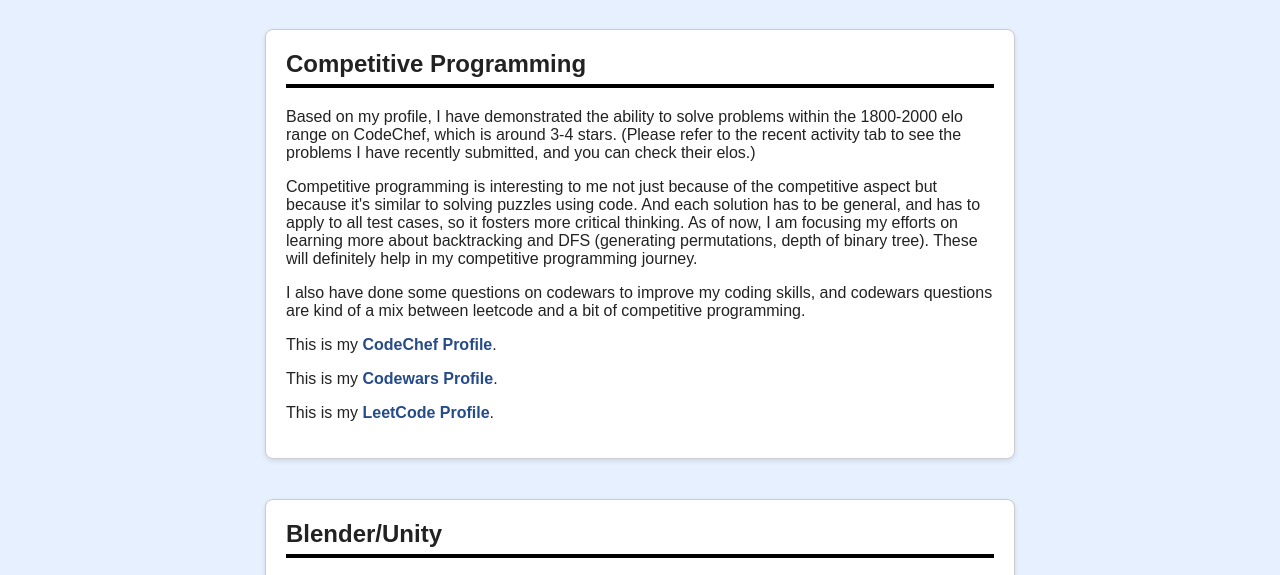
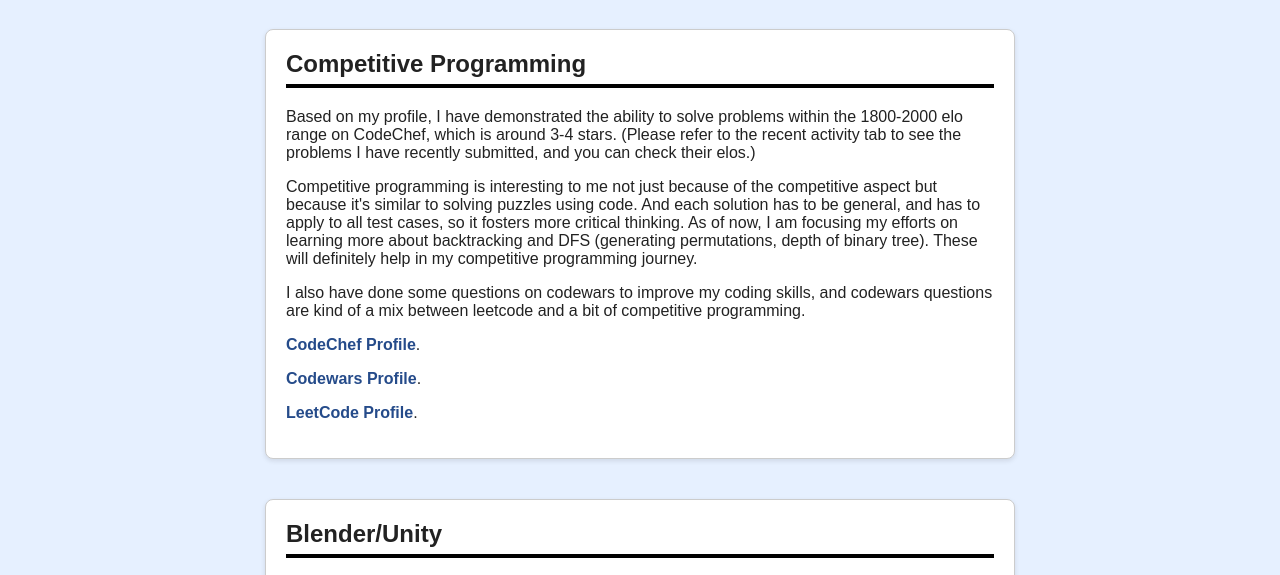
Before and after one commit to pondranath/O.J., a plain HTML site: page personal-projects.html in a window 1280 px wide. Shown: the part 173-748 px from the top of the page. Drawn offline with Linux system fonts and the light colour scheme.

Commit message:
Update personal-projects.html

```diff
--- a/personal-projects.html
+++ b/personal-projects.html
@@ -118,9 +118,9 @@
       <p>
         I also have done some questions on codewars to improve my coding skills, and codewars questions are kind of a mix between leetcode and a bit of competitive programming.
       </p>
-      <p>This is my <a href="https://www.codechef.com/users/ojas_j" target="_blank" rel="noopener noreferrer" class="code-link">CodeChef Profile</a>.</p>
-      <p>This is my <a href="https://www.codewars.com/users/Defender1" target="_blank" rel="noopener noreferrer" class="code-link">Codewars Profile</a>.</p>
-      <p>This is my <a href="https://leetcode.com/u/kar98k_fired/" target="_blank" rel="noopener noreferrer" class="code-link">LeetCode Profile</a>.</p>
+      <p><a href="https://www.codechef.com/users/ojas_j" target="_blank" rel="noopener noreferrer" class="code-link">CodeChef Profile</a>.</p>
+      <p><a href="https://www.codewars.com/users/Defender1" target="_blank" rel="noopener noreferrer" class="code-link">Codewars Profile</a>.</p>
+      <p><a href="https://leetcode.com/u/kar98k_fired/" target="_blank" rel="noopener noreferrer" class="code-link">LeetCode Profile</a>.</p>
     </section>
 
 
```
